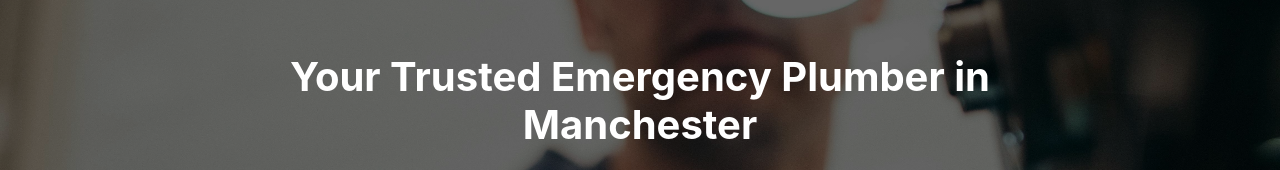
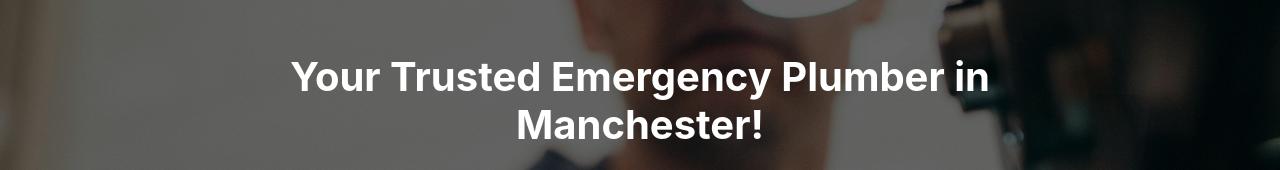
Before and after one commit to ifeanyikelvin008-commits/plumbten, a plain HTML site: page index.html in a window 1280 px wide. Shown: the part 216-386 px from the top of the page. Drawn offline with Linux system fonts and the light colour scheme.

Commit message:
Change hero text

```diff
--- a/index.html
+++ b/index.html
@@ -52,7 +52,7 @@
         <section class="hero-section" id="home">
             <div class="container">
                 <div class="hero-content">
-                    <h1 class="hero-title">Your Trusted Emergency Plumber in Manchester</h1>
+                    <h1 class="hero-title">Your Trusted Emergency Plumber in Manchester!</h1>
                     <p class="hero-subtitle">24/7 rapid response for leaks, boiler issues, and blocked drains. We arrive fast and get the job done properly.</p>
                     <div class="hero-buttons">
                         <a href="tel:+44161289876" class="btn btn-primary">
```
